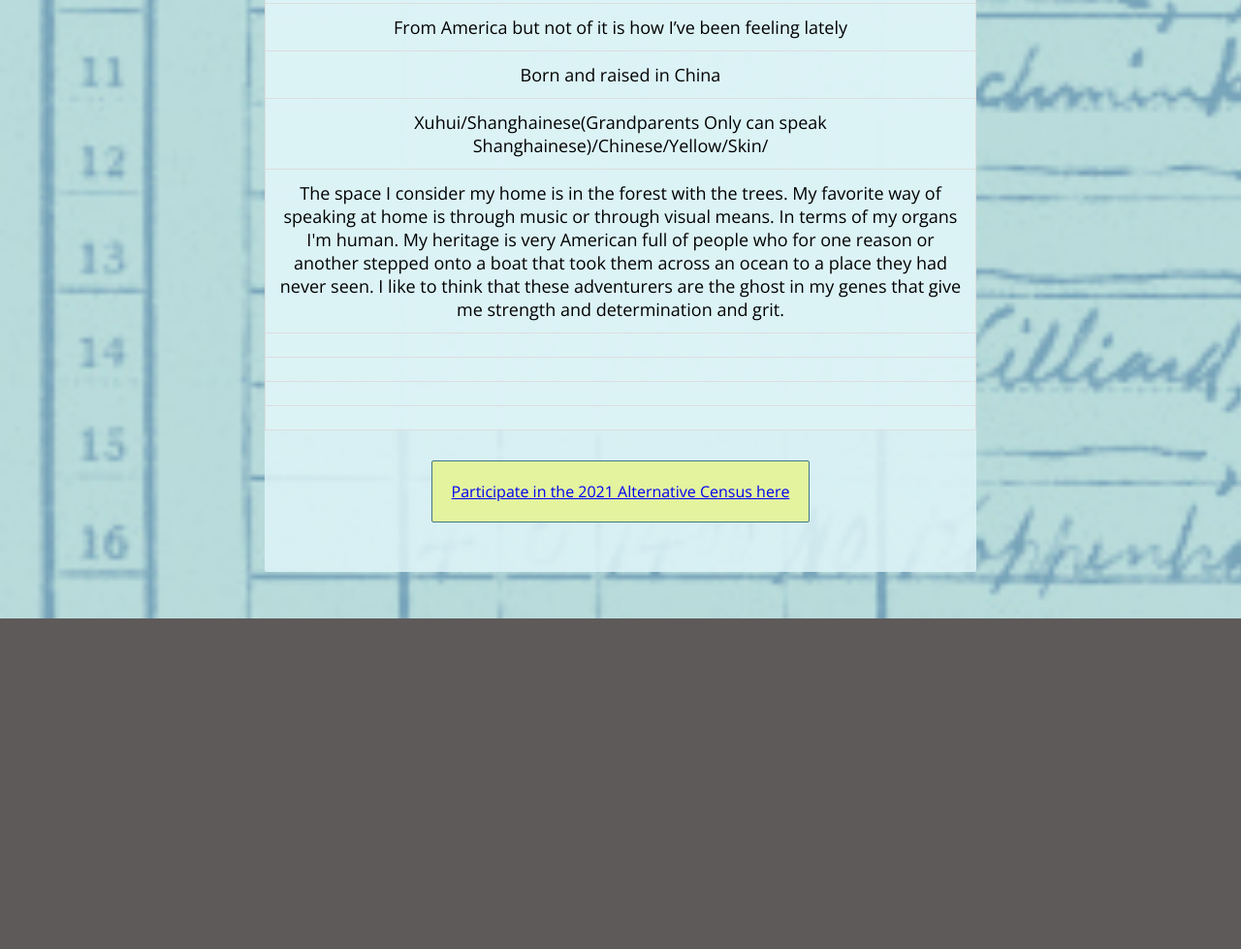
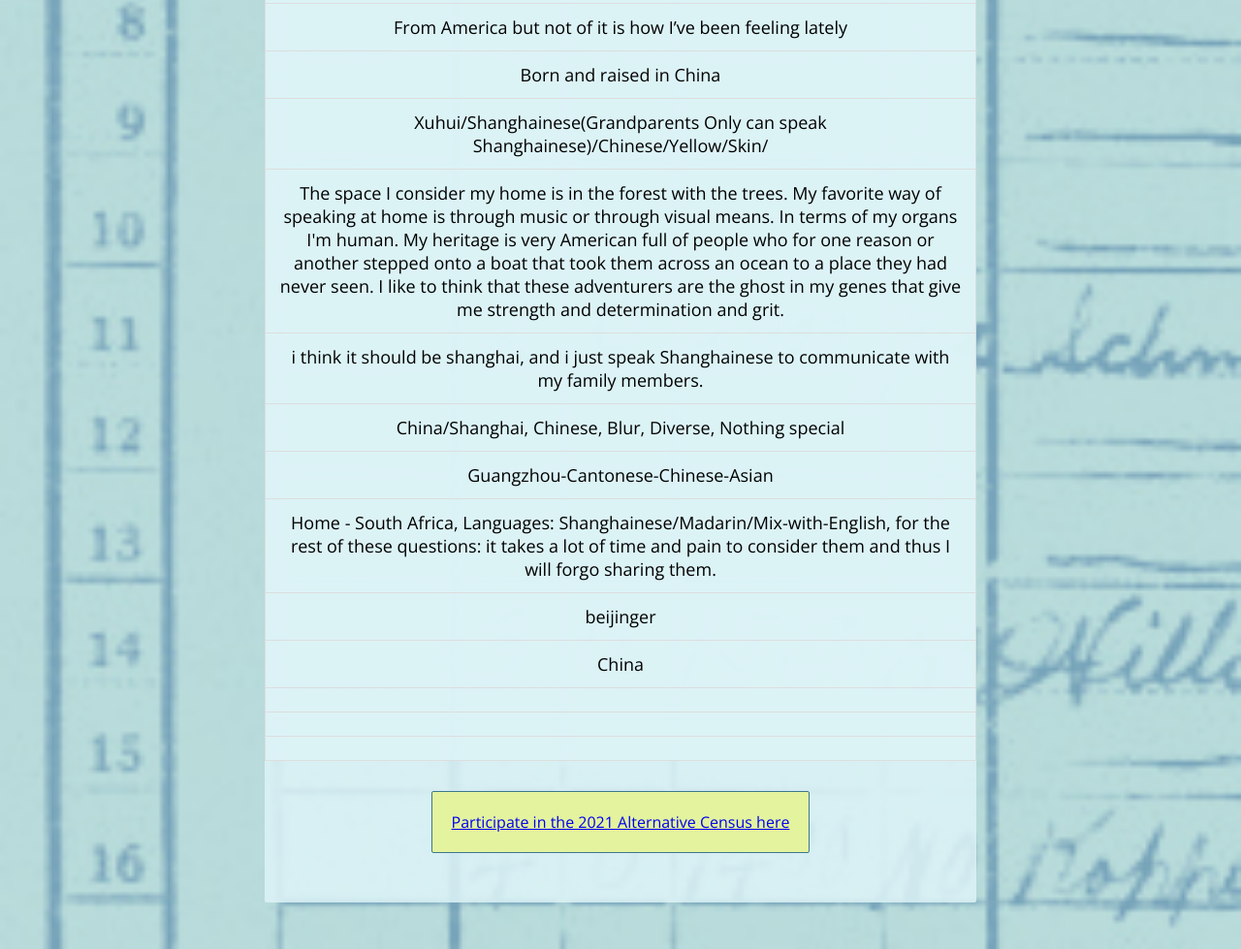
Before and after one commit to Moninika/Project_2_copy, a website: page public/archive.html in a window 1280 px wide. Shown: the part 2079-3058 px from the top of the page at 97% size. Before the commit the page ends 2717 px from the top, so only its background shows below. Drawn offline with nearby package versions, Linux system fonts and the light colour scheme.

Commit message:
Update archive.html

```diff
--- a/public/archive.html
+++ b/public/archive.html
@@ -141,6 +141,27 @@
           </a></li>
 
           <li><a href="#">
+            i think it should be shanghai, and i just speak Shanghainese to communicate with my family members.
+          </a></li>
+
+          <li><a href="#">
+            China/Shanghai, Chinese, Blur, Diverse, Nothing special
+          </a></li>
+
+          <li><a href="#">
+            Guangzhou-Cantonese-Chinese-Asian
+          </a></li>
+
+          <li><a href="#">
+            Home - South Africa, Languages: Shanghainese/Madarin/Mix-with-English, for the rest of these questions: it takes a lot of time and pain to consider them and thus I will forgo sharing them.
+          </a></li>
+
+          <li><a href="#">
+            beijinger
+          </a></li>
+
+          <li><a href="#">
+            China
           </a></li>
 
           <li><a href="#">
```
